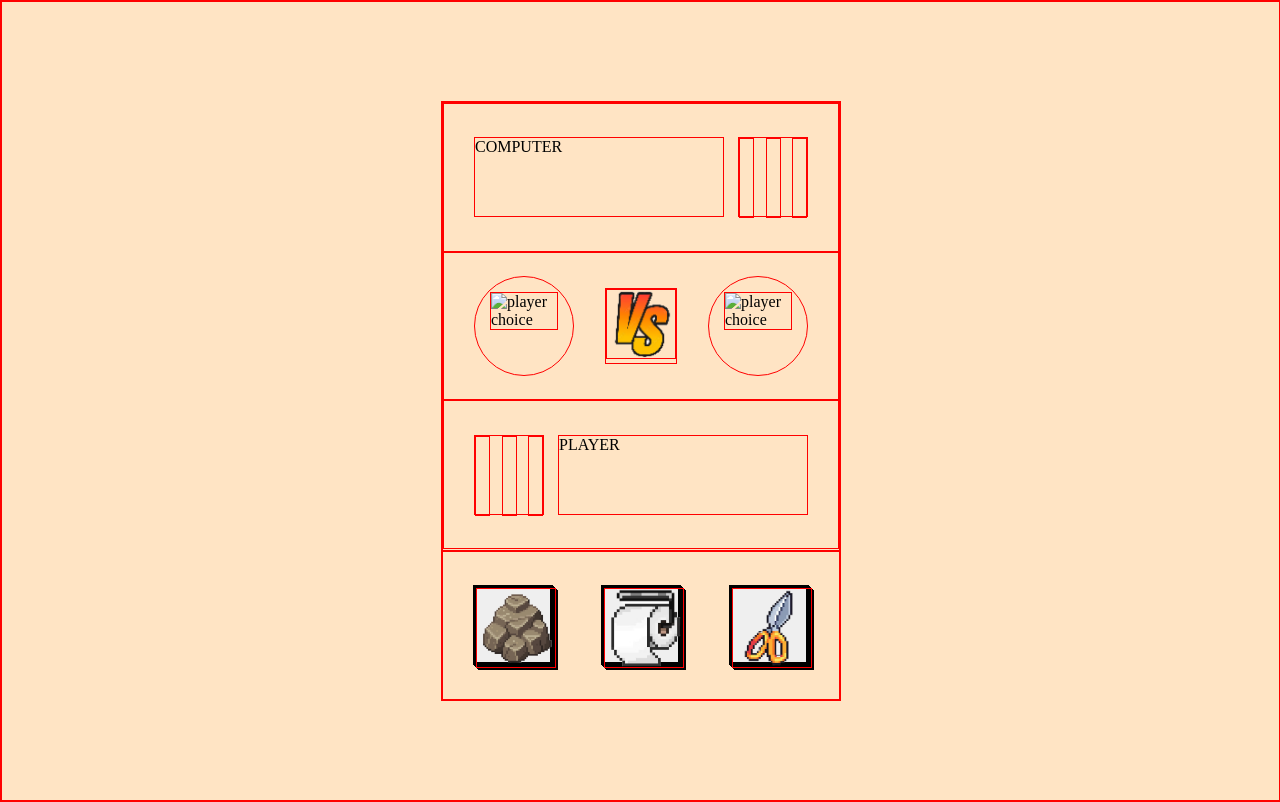
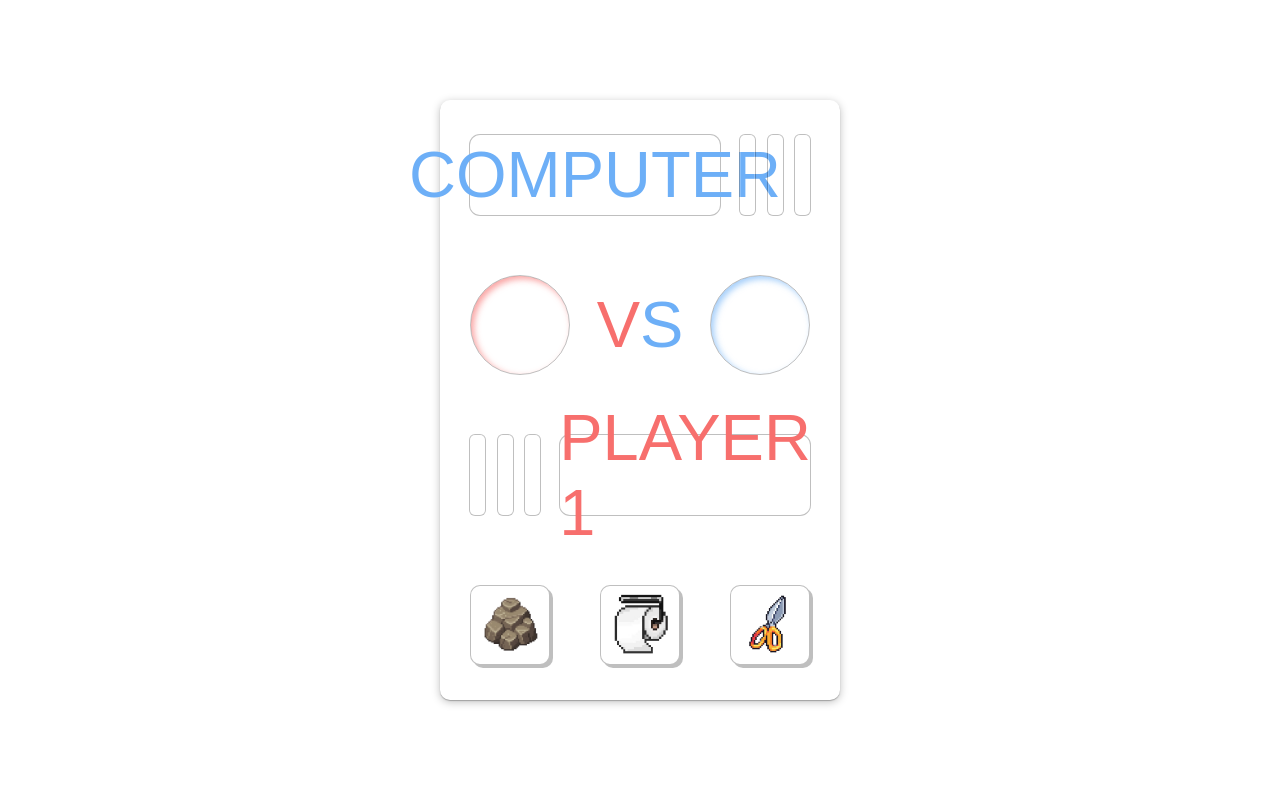
Before and after one commit to temka1007/Project-3_rock-paper-scissors, a plain HTML site: page index.html in a window 1280 px wide. Drawn offline with Linux system fonts and the light colour scheme; a web font is replaced by a local one.

Commit message:
rock paper scissors v2.0

```diff
--- a/index.html
+++ b/index.html
@@ -4,7 +4,14 @@
     <meta charset="UTF-8" />
     <meta name="viewport" content="width=device-width, initial-scale=1.0" />
     <link rel="stylesheet" href="./style.css" />
+    <link rel="icon" href="./images/scissors icon.png" />
     <title>Rock Paper Scissors</title>
+    <link rel="preconnect" href="https://fonts.googleapis.com" />
+    <link rel="preconnect" href="https://fonts.gstatic.com" crossorigin />
+    <link
+      href="https://fonts.googleapis.com/css2?family=Jersey+15&display=swap"
+      rel="stylesheet"
+    />
   </head>
   <body>
     <main>
@@ -19,13 +26,11 @@
         </div>
         <div class="playground">
           <div class="player-choice">
-            <img src="" alt="player choice" />
+            <img src="./images/empty.png" alt="player choice" />
           </div>
-          <div class="versus">
-            <img src="./images/versus.png" alt="versus-image" />
-          </div>
+          <div class="versus"><span>V</span><span>S</span></div>
           <div class="computer-choice">
-            <img src="" alt="player choice" />
+            <img src="./images/empty.png" alt="player choice" />
           </div>
         </div>
         <div class="player-display">
@@ -34,7 +39,7 @@
             <div></div>
             <div></div>
           </div>
-          <div class="nametag">PLAYER</div>
+          <div class="nametag">PLAYER 1</div>
         </div>
       </div>
       <div class="btn-container">
--- a/script.js
+++ b/script.js
@@ -30,8 +30,8 @@ function clearScore() {
   computerScoreDiv.forEach((div) => div.classList.remove("score"));
   humanScoreDiv.forEach((div) => div.classList.remove("score"));
 
-  playerSelectionImg.src = "";
-  computerSelectionImg.src = "";
+  playerSelectionImg.src = "./images/empty.png";
+  computerSelectionImg.src = "./images/empty.png";
 }
 
 function getComputerChoice() {
--- a/style.css
+++ b/style.css
@@ -2,7 +2,7 @@
   margin: 0;
   padding: 0;
   box-sizing: border-box;
-  border: 1px solid red;
+  /* border: 1px solid red; */
 }
 :root {
   --margin-value: 30px;
@@ -11,7 +11,7 @@
 body {
   width: 100vw;
   height: 100vh;
-  background-color: bisque;
+  background-color: white;
   display: flex;
   justify-content: center;
   align-items: center;
@@ -22,6 +22,10 @@ main {
   width: 400px;
   display: flex;
   flex-direction: column;
+  border-radius: 10px;
+  box-shadow: rgba(0, 0, 0, 0.25) 0px 0.0625em 0.0625em,
+    rgba(0, 0, 0, 0.25) 0px 0.125em 0.5em,
+    rgba(255, 255, 255, 0.1) 0px 0px 0px 1px inset;
 }
 
 .display {
@@ -46,7 +50,24 @@ main {
 .nametag {
   height: 80px;
   width: 250px;
+  font-family: "Jersey 15", sans-serif;
+  font-size: 65px;
+  display: flex;
+  justify-content: center;
+  align-items: center;
+  box-shadow: rgba(255, 255, 255, 0.2) 0px 0px 0px 1px inset,
+    rgba(0, 0, 0, 0.25) 0px 0px 0px 1px;
+  border-radius: 10px;
 }
+
+.computer-display > .nametag {
+  color: #6daff7;
+}
+
+.player-display > .nametag {
+  color: #f76f6d;
+}
+
 .score-counter {
   height: 80px;
   width: 70px;
@@ -70,17 +91,39 @@ main {
   height: 100px;
   border-radius: 50px;
   padding: 15px;
+  display: flex;
+  justify-content: center;
+  align-items: center;
+  border: 1px solid rgba(0, 0, 0, 0.25);
+}
+
+.player-choice {
+  border: 1px solid rgba(0, 0, 0, 0.25);
+  box-shadow: #f76f6d9f 3px 3px 6px 0px inset,
+    rgba(255, 255, 255, 0.5) -3px -3px 6px 1px inset;
+}
+
+.computer-choice {
+  box-shadow: #6db0f79c 3px 3px 6px 0px inset,
+    rgba(255, 255, 255, 0.5) -3px -3px 6px 1px inset;
 }
 
 .player-choice > img,
 .computer-choice > img {
-  width: 70px;
-  height: 70px;
+  width: 60px;
+  height: 60px;
 }
 
-.versus img {
-  height: 70px;
-  width: 70px;
+.versus span {
+  font-family: "Jersey 15", sans-serif;
+  font-size: 65px;
+}
+
+.versus > span:nth-child(1) {
+  color: #f76f6d;
+}
+.versus > span:nth-child(2) {
+  color: #6daff7;
 }
 
 .btn-container {
@@ -98,26 +141,33 @@ main {
   text-decoration: none;
   color: #000;
   cursor: pointer;
-  border: 3px solid;
-  box-shadow: 1px 1px 0px 0px, 2px 2px 0px 0px, 3px 3px 0px 0px, 4px 4px 0px 0px,
-    5px 5px 0px 0px;
+  border: 1px solid rgba(0, 0, 0, 0.25);
+  box-shadow: 3px 3px 0px 0px rgba(0, 0, 0, 0.25);
   position: relative;
   user-select: none;
   -webkit-user-select: none;
   touch-action: manipulation;
+  border-radius: 10px;
+  background-color: white;
 }
 
 .btn-container > button:active {
   box-shadow: 0px 0px 0px 0px;
-  top: 5px;
-  left: 5px;
+  top: 3px;
+  left: 3px;
 }
 
 button > img {
-  height: inherit;
-  width: inherit;
+  width: 60px;
+  height: 60px;
 }
 
 .score {
-  background-color: yellow;
+  background-color: #fada6a;
 }
+
+.score-counter > div {
+  box-shadow: rgba(255, 255, 255, 0.2) 0px 0px 0px 1px inset,
+    rgba(0, 0, 0, 0.25) 0px 0px 0px 1px;
+  border-radius: 5px;
+}
```
Also changed, not shown: images/empty.png (added), images/scissors icon.png (added).
